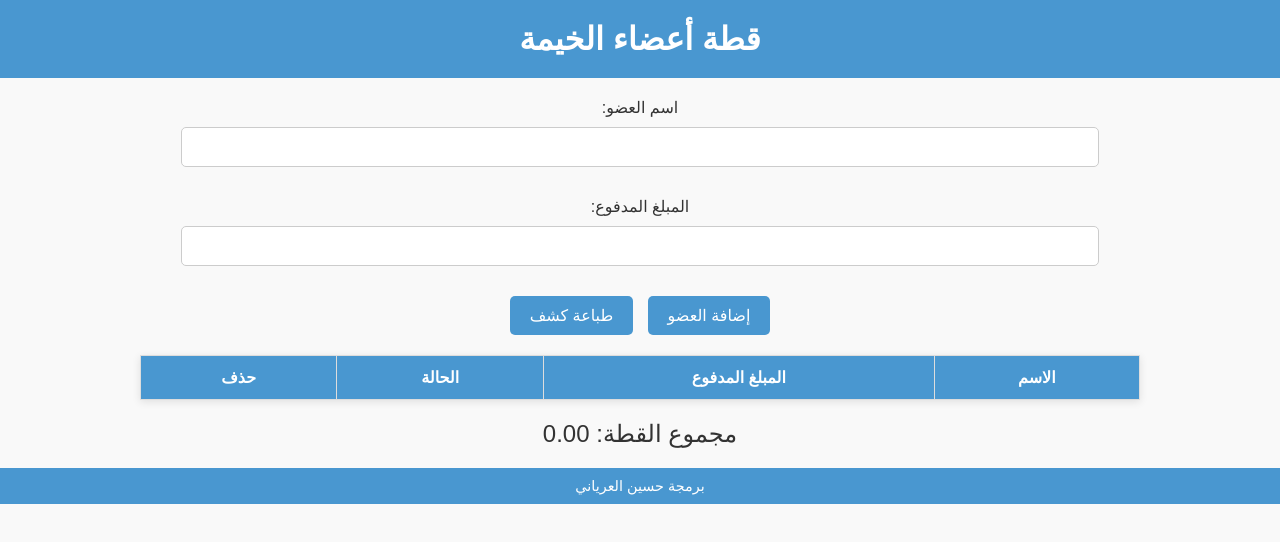
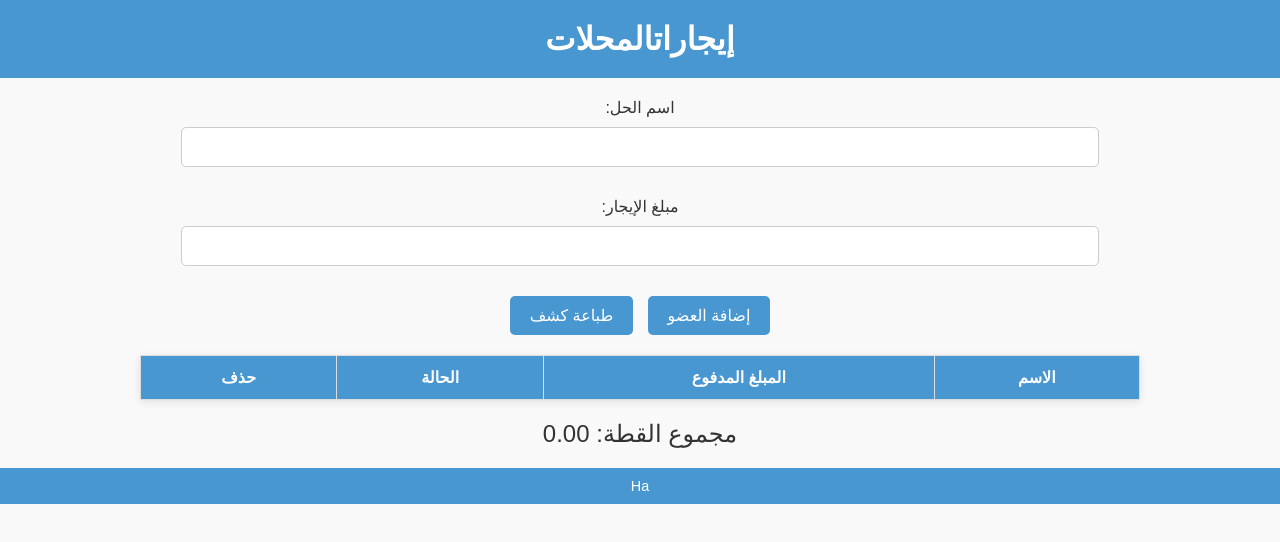
Before and after one commit to abokaledhussain/sc-1, a plain HTML site: page index.html in a window 1280 px wide. Drawn offline with Linux system fonts and the light colour scheme.

Commit message:
Update index.html

```diff
--- a/index.html
+++ b/index.html
@@ -3,7 +3,7 @@
 <head>
     <meta charset="UTF-8">
     <meta name="viewport" content="width=device-width, initial-scale=1.0">
-    <title>قطة أعضاء الخيمة</title>
+    <title>إيجارات المحلات</title>
 
   <style>
   body {
@@ -110,13 +110,13 @@ footer {
   </style>
 </head>
 <body>
-    <h1>قطة أعضاء الخيمة</h1>
+    <h1>إيجاراتالمحلات</h1>
     <form id="memberForm" class="formGroup">
-        <label for="memberName">اسم العضو:</label><br>
+        <label for="memberName">اسم الحل:</label><br>
         <input type="text" id="memberName" name="memberName"><br>
     </form>
     <form id="amountForm" class="formGroup">
-        <label for="amountPaid">المبلغ المدفوع:</label><br>
+        <label for="amountPaid">مبلغ الإيجار:</label><br>
         <input type="number" id="amountPaid" name="amountPaid" value=""><br>
     </form>
     <button type="button" onclick="addMember()">إضافة العضو</button>
@@ -130,7 +130,7 @@ footer {
         </tr>
     </table>
     <div id="totalAmount">مجموع القطة: 0</div>
-    <footer>برمجة حسين العرياني</footer>
+    <footer> Ha </footer>
     <script src="script.js"></script>
 
 <script>
```
